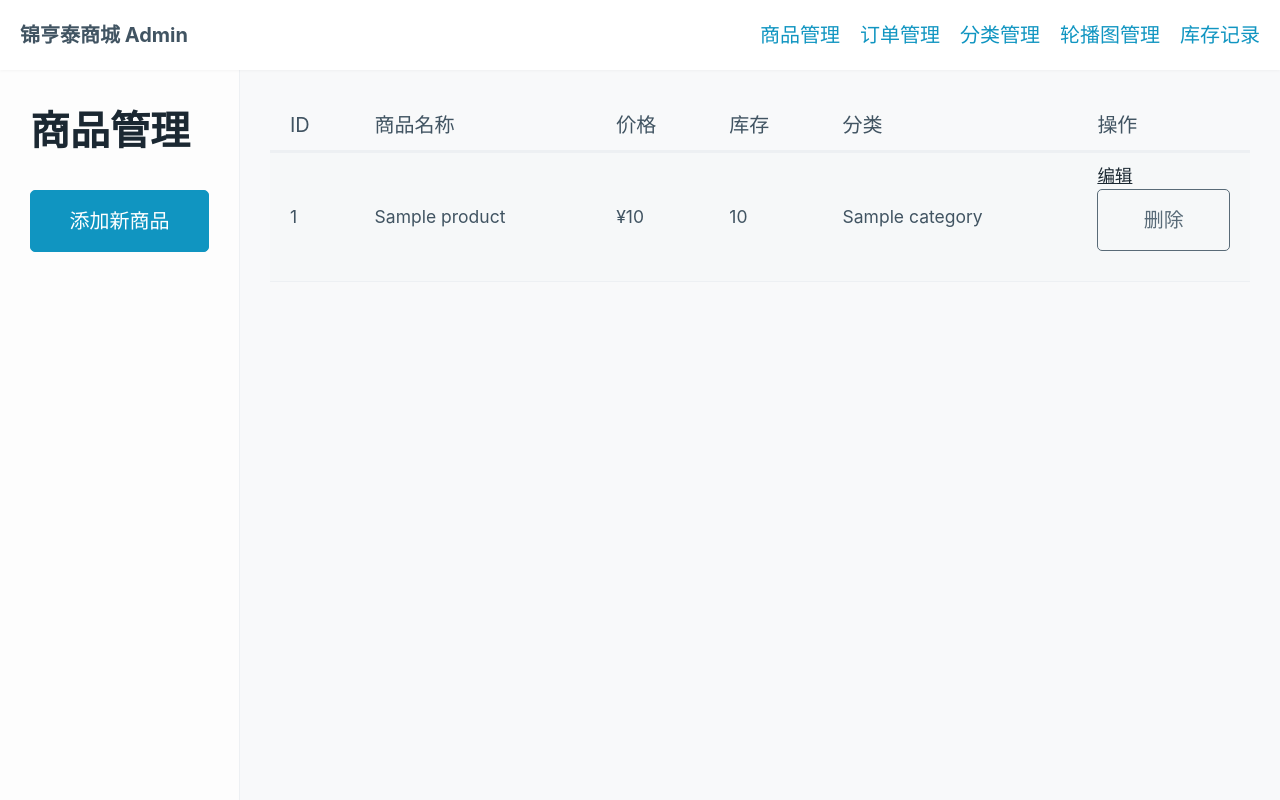
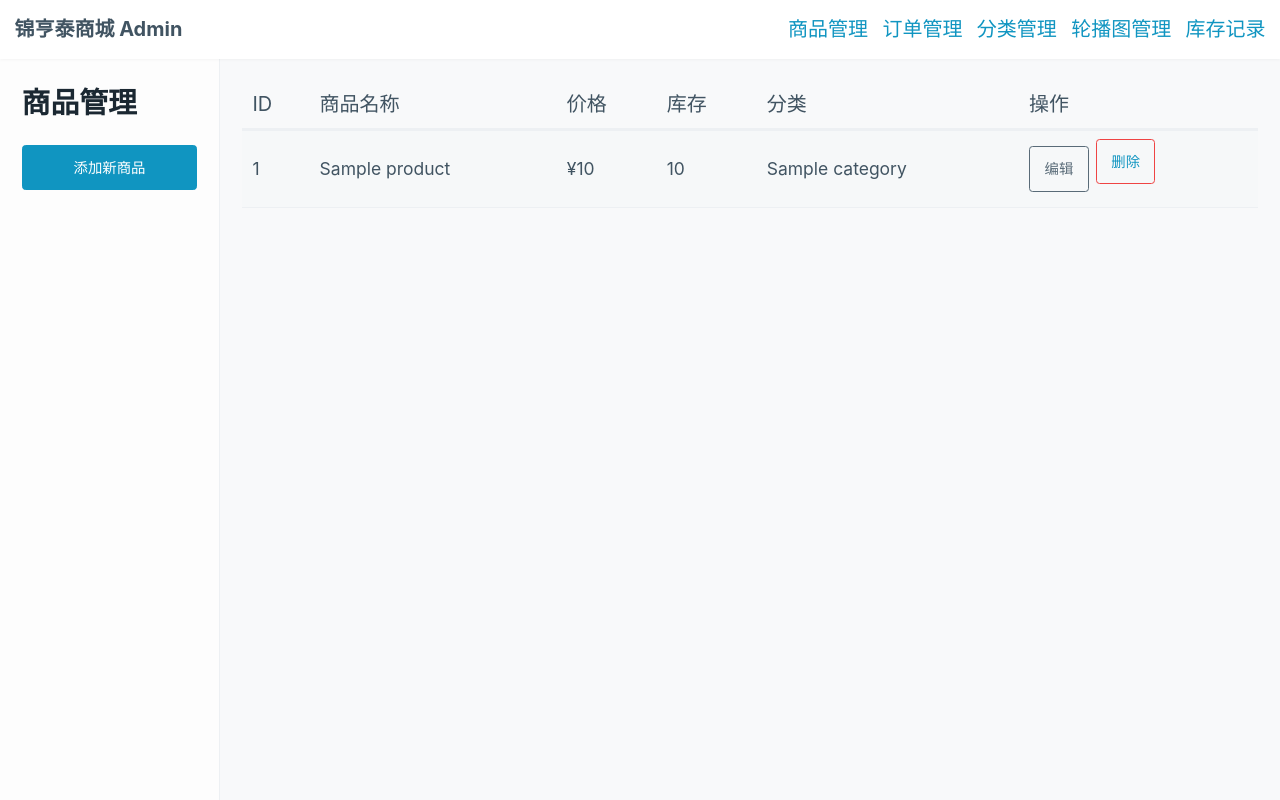
Before and after one commit to tzwf0819/wxstore-jinhengtai, a Python web app: template backend/templates/product_list.html in a window 1280 px wide. Run offline with Jinja, Linux system fonts and the light colour scheme; the template is opened without the code that fills it: most values are stand-ins (such as "Sample title", 1, 10 or a date in 2020).

Commit message:
后端路由的修复

```diff
--- a/backend/app/main.py
+++ b/backend/app/main.py
@@ -29,6 +29,7 @@ app.mount("/static", StaticFiles(directory=static_dir), name="static")
 # --- API Routes ---
 # All API routes are now consistently prefixed with /api/v1
 app.include_router(api_router, prefix="/api/v1")
+app.include_router(api_router, prefix="/jinhengtai/api/v1")
 
 # --- Web Admin Routes ---
 app.include_router(admin_web_router, tags=["admin-web"])
--- a/backend/templates/base.html
+++ b/backend/templates/base.html
@@ -76,6 +76,53 @@
             box-shadow: 0 1px 3px rgba(0,0,0,0.04);
         }
 
+        /* Compact UI Adjustments */
+        html {
+            font-size: 90%; /* Reduce base font size for a more compact UI */
+        }
+
+        .sidebar {
+            flex: 0 0 220px; /* Slightly reduce sidebar width */
+        }
+
+        table[role="grid"] th,
+        table[role="grid"] td {
+            padding: 0.6rem 0.75rem; /* Reduce table cell padding */
+        }
+
+        table[role="grid"] td .contrast,
+        table[role="grid"] td .secondary {
+            --font-size: 0.8em;
+            --padding-v: 0.3em;
+            --padding-h: 0.6em;
+            margin: 0;
+        }
+
+        table[role="grid"] td form {
+            vertical-align: middle;
+        }
+
+        .action-buttons {
+            display: flex;
+            gap: 0.5rem; /* Space between buttons */
+            align-items: center;
+        }
+
+        .action-buttons form {
+            margin-bottom: 0;
+        }
+
+        /* Destructive action button style (e.g., delete) */
+        .destructive.outline {
+            --background-color: var(--card-background-color);
+            --border-color: #ef4444; /* Red border */
+            --color: #ef4444; /* Red text */
+        }
+
+        .destructive.outline:hover {
+            --background-color: #fef2f2; /* Lighter red on hover */
+        }
+
     </style>
 </head>
 <body>
--- a/backend/templates/product_list.html
+++ b/backend/templates/product_list.html
@@ -29,10 +29,12 @@
                 <td>{{ product.current_stock }}</td>
                 <td>{{ product.category }}</td>
                 <td>
-                    <a href="/admin/products/edit/{{ product.id }}" class="contrast">编辑</a>
-                    <form action="/admin/products/delete/{{ product.id }}" method="post" style="display:inline;">
-                        <button type="submit" onclick="return confirm('您确定要删除这个商品吗？')" class="secondary outline">删除</button>
-                    </form>
+                    <div class="action-buttons">
+                        <a href="/admin/products/edit/{{ product.id }}" role="button" class="secondary outline">编辑</a>
+                        <form action="/admin/products/delete/{{ product.id }}" method="post">
+                            <button type="submit" onclick="return confirm('您确定要删除这个商品吗？')" class="destructive outline">删除</button>
+                        </form>
+                    </div>
                 </td>
             </tr>
             {% endfor %}
```
Also changed, not shown: backend/static/uploads/75410758-8fd9-4fbb-a56d-c27e34d858ab_微信图片_20240911083739.jpg (added).
